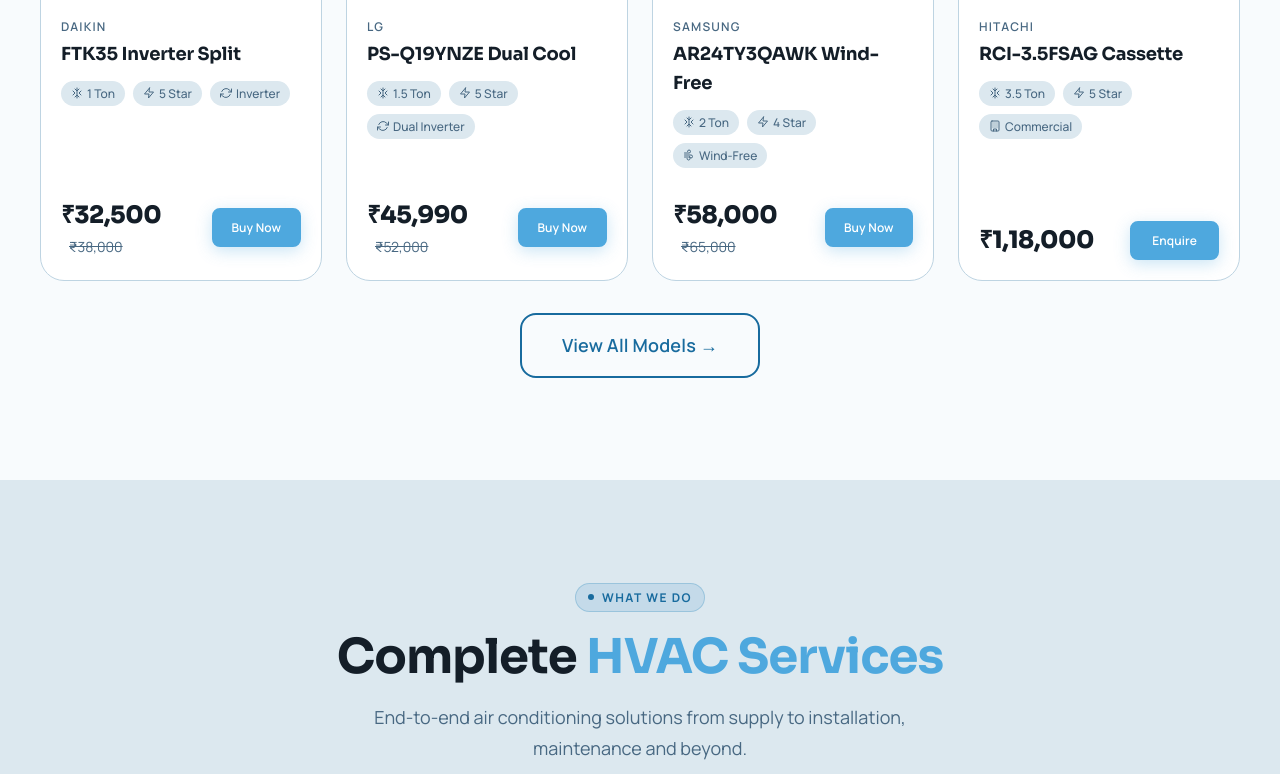
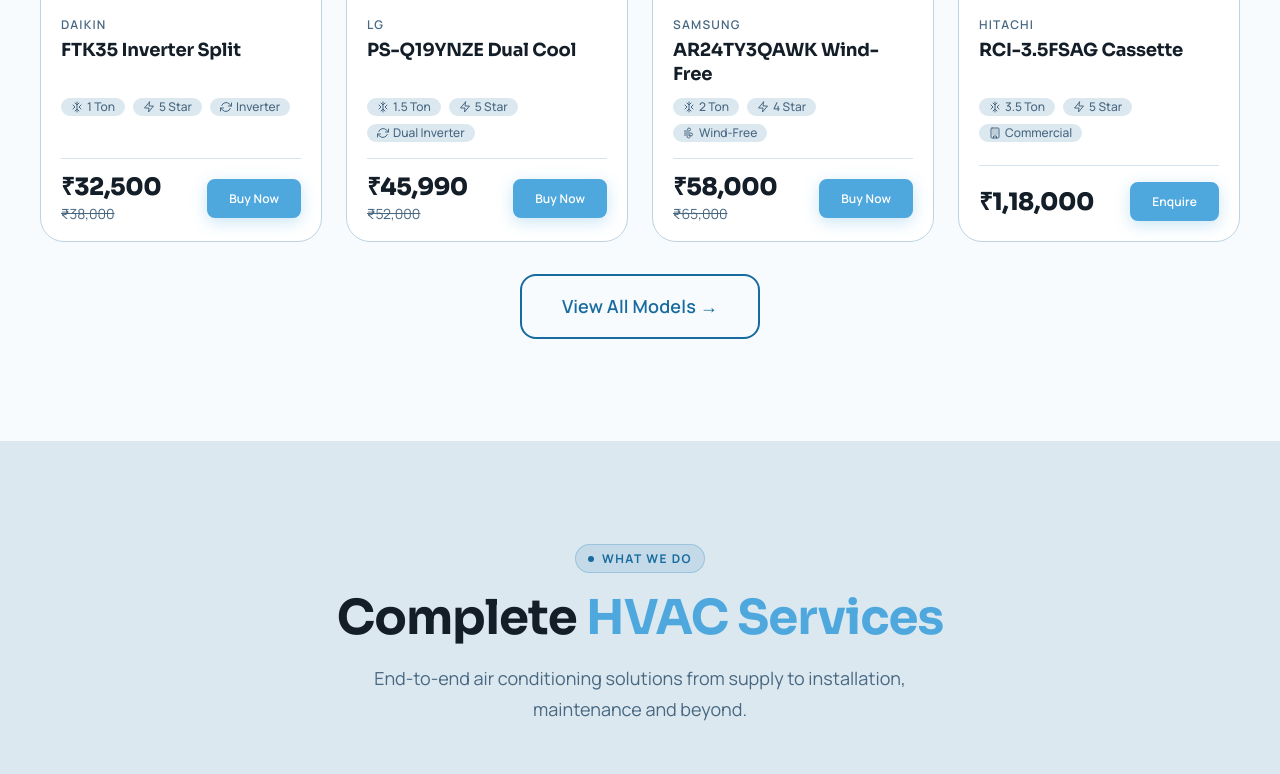
Before and after one commit to RAJA-DEVELOPER/AC, a plain HTML site: page index.html in a window 1280 px wide. Shown: the part 2821-3595 px from the top of the page. Drawn offline with Linux system fonts and the light colour scheme.

Commit message:
first commit

```diff
--- a/css/components.css
+++ b/css/components.css
@@ -449,23 +449,32 @@
   padding: var(--sp-5);
   display: flex;
   flex-direction: column;
-  justify-content: space-between;
-  flex: 1;
+  flex: 1 1 auto;
+  gap: 0;
 }
 .product-card-brand {
   font-size: var(--fs-xs); font-weight: var(--fw-semibold);
   text-transform: uppercase; letter-spacing: 0.1em;
   color: var(--text-muted); margin-bottom: var(--sp-1);
+  line-height: 1.4;
 }
 .product-card-name {
   font-family: var(--font-heading);
   font-size: var(--fs-md); font-weight: var(--fw-bold);
   color: var(--text-primary); margin-bottom: var(--sp-3);
   letter-spacing: -0.01em;
+  line-height: 1.35;
+  min-height: calc(1.35em * 2);
+  display: -webkit-box;
+  -webkit-line-clamp: 2;
+  -webkit-box-orient: vertical;
+  overflow: hidden;
 }
 .product-specs {
   display: flex; flex-wrap: wrap; gap: var(--sp-2);
   margin-bottom: var(--sp-4);
+  min-height: 28px;
+  align-content: flex-start;
 }
 .product-spec {
   display: flex; align-items: center; gap: var(--sp-1);
@@ -474,22 +483,37 @@
   background: var(--bg-tertiary);
   padding: 3px 10px;
   border-radius: var(--radius-full);
+  line-height: 1;
+  white-space: nowrap;
 }
 .product-price-row {
   display: flex; align-items: center; justify-content: space-between;
+  gap: var(--sp-3);
   margin-top: auto;
-  padding-top: var(--sp-3);
+  padding-top: var(--sp-4);
+  border-top: 1px solid var(--border-light);
+  min-height: 44px;
+}
+.product-price-row > div {
+  display: flex;
+  align-items: baseline;
+  gap: var(--sp-2);
+  flex-wrap: wrap;
+  flex: 1;
+  min-width: 0;
 }
 .product-price {
   font-family: var(--font-heading);
   font-size: var(--fs-xl); font-weight: var(--fw-extrabold);
   color: var(--text-primary); letter-spacing: -0.02em;
+  line-height: 1;
 }
 .product-price-old {
   font-size: var(--fs-sm); color: var(--text-muted);
-  text-decoration: line-through; margin-left: var(--sp-2);
-}
-[dir="rtl"] .product-price-old { margin-left: 0; margin-right: var(--sp-2); }
+  text-decoration: line-through;
+  line-height: 1;
+}
+.product-price-row .btn { flex-shrink: 0; }
 
 /* Service Card */
 .service-card {
```
